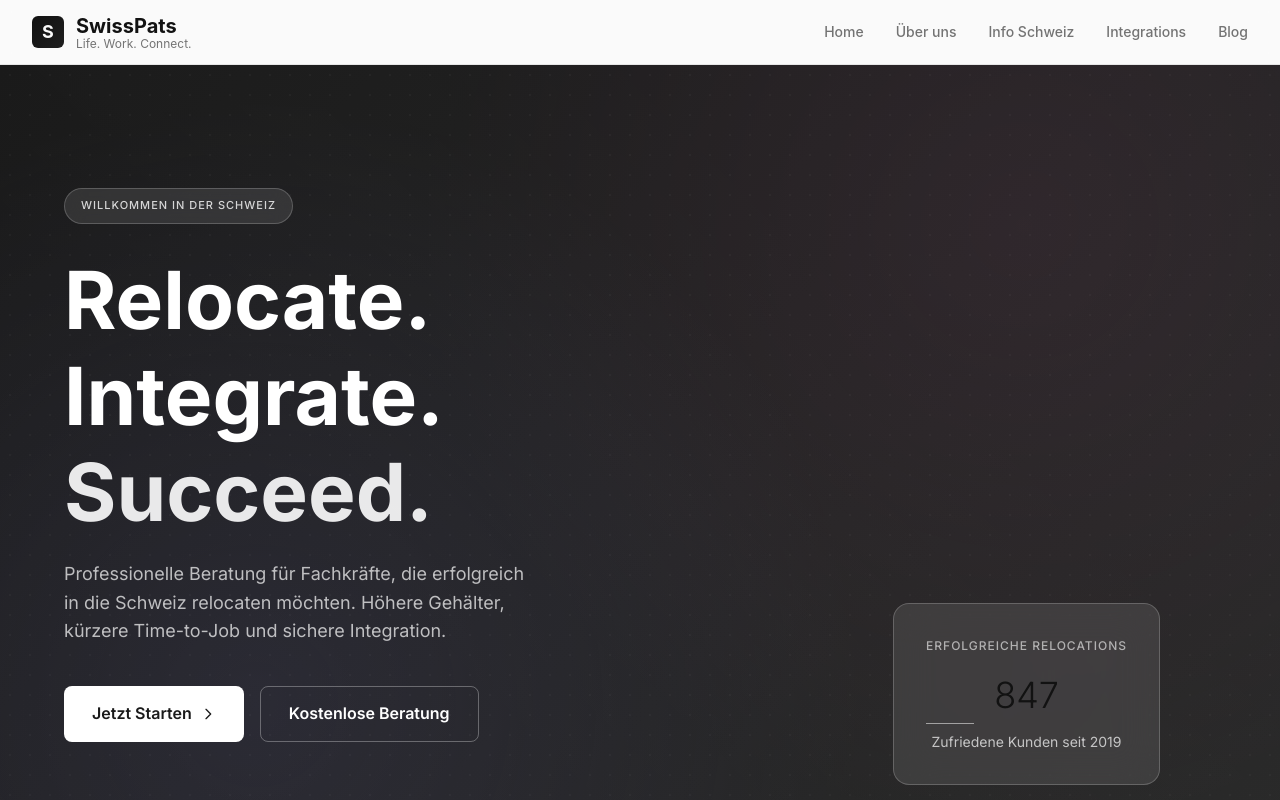
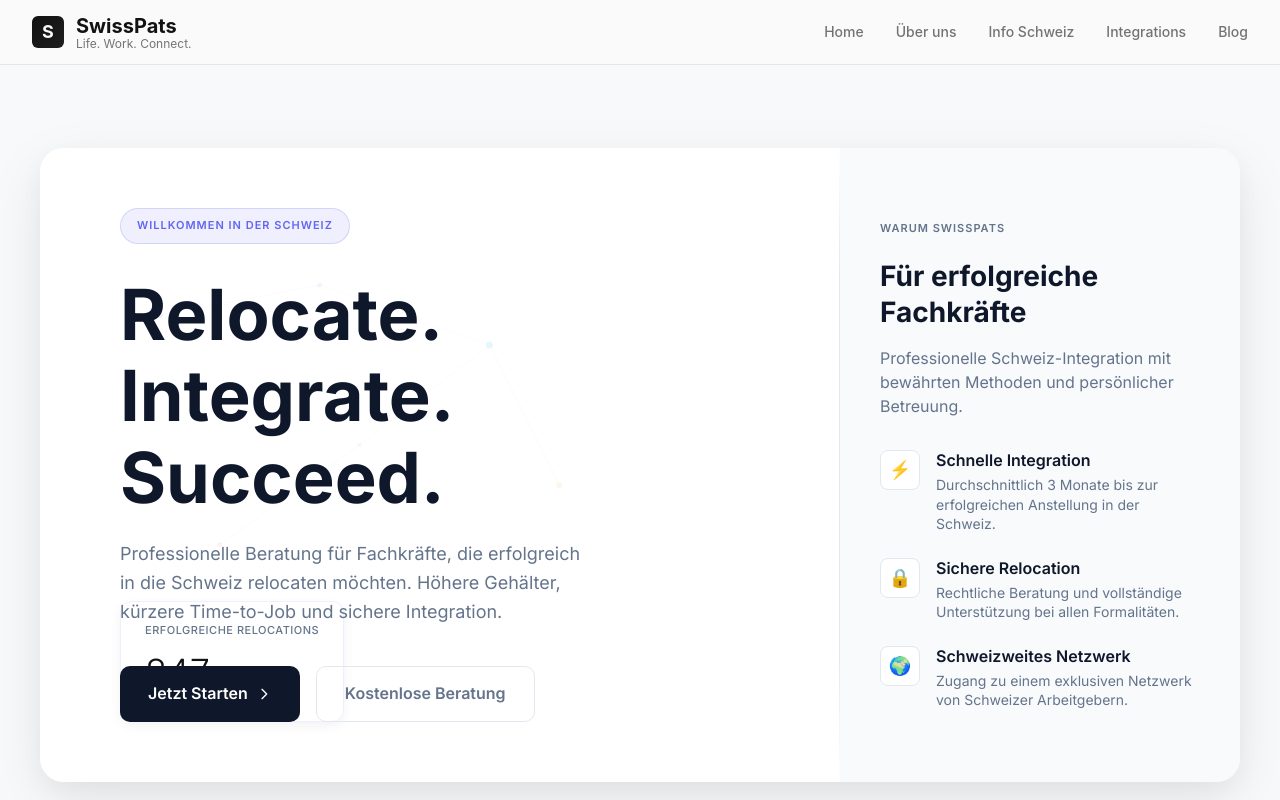
Before and after one commit to Testovan/swiss-potential-unlocked, a React (Vite) app: page / in a window 1280 px wide. Shown: the top 800 px of the page. Built offline with nearby package versions, Linux system fonts and the light colour scheme.

Commit message:
Update Hero section design
Replaced the Hero section with a pixel-accurate and motion-accurate clone of the provided embed, incorporating the specified two-column layout, typography, animations, and color palette. Only the text content has been updated as requested.

```diff
--- a/src/components/HeroSection.tsx
+++ b/src/components/HeroSection.tsx
@@ -133,69 +133,114 @@ function Stat({
 export const HeroSection = () => {
   return (
     <section
-      id="hero"
+      id="hero-r5s0ej4"
       className="hero-r5s0ej4-section"
       style={{
-        position: 'relative',
         minHeight: '100vh',
-        background: 'linear-gradient(135deg, #1a1a1a 0%, #2a2a2a 100%)',
-        overflow: 'hidden',
+        background: '#f8f9fa',
+        display: 'flex',
+        alignItems: 'center',
+        padding: '80px 20px',
         fontFamily: 'Inter, -apple-system, BlinkMacSystemFont, "Segoe UI", sans-serif'
       }}
     >
-      {/* Network Pattern Background */}
       <div
-        className="hero-r5s0ej4-network-bg"
+        className="hero-r5s0ej4-container"
+        style={{
+          maxWidth: '1200px',
+          margin: '0 auto',
+          width: '100%'
+        }}
+      >
+        <div
+          className="hero-r5s0ej4-card"
+          style={{
+            background: '#ffffff',
+            borderRadius: '24px',
+            boxShadow: '0 20px 60px rgba(0, 0, 0, 0.08), 0 8px 25px rgba(0, 0, 0, 0.04)',
+            overflow: 'hidden',
+            display: 'grid',
+            gridTemplateColumns: '1fr 1px 400px',
+            minHeight: '600px',
+            position: 'relative'
+          }}
+        >
+
+          {/* Left Pane - White with Network Graphics */}
+          <div
+            className="hero-r5s0ej4-left-pane"
+            style={{
+              background: '#ffffff',
+              padding: '60px 80px',
+              position: 'relative',
+              display: 'flex',
+              flexDirection: 'column',
+              justifyContent: 'center',
+              overflow: 'hidden'
+            }}
+          >
+
+            {/* Network SVG Background */}
+            <div
+              className="hero-r5s0ej4-network"
               style={{
                 position: 'absolute',
                 inset: '0',
-          backgroundImage: `
-            radial-gradient(circle at 20% 80%, rgba(120, 119, 198, 0.3) 0%, transparent 50%),
-            radial-gradient(circle at 80% 20%, rgba(255, 119, 198, 0.15) 0%, transparent 50%),
-            linear-gradient(45deg, transparent 30%, rgba(255, 255, 255, 0.02) 50%, transparent 70%)
-          `,
-          opacity: 0.4
-        }}
-      />
-
-      {/* Dot Pattern Overlay */}
-      <div
-        className="hero-r5s0ej4-dots"
-        style={{
-          position: 'absolute',
-          inset: '0',
-          backgroundImage: 'radial-gradient(circle, rgba(255, 255, 255, 0.15) 1px, transparent 1px)',
-          backgroundSize: '20px 20px',
-          opacity: 0.2
-        }}
-      />
-
-      <div
-        className="hero-r5s0ej4-container"
-        style={{
-          position: 'relative',
-          zIndex: 10,
-          maxWidth: '1200px',
-          margin: '0 auto',
-          padding: '0 24px',
-          display: 'flex',
-          alignItems: 'center',
-          minHeight: '100vh'
+                opacity: 0.15,
+                overflow: 'hidden'
               }}
             >
-        <div
-          className="hero-r5s0ej4-grid"
-          style={{
-            display: 'grid',
-            gridTemplateColumns: '1fr',
-            gap: '48px',
-            alignItems: 'center',
-            width: '100%'
-          }}
+              <svg
+                width="100%"
+                height="100%"
+                viewBox="0 0 800 600"
+                style={{ position: 'absolute', inset: 0 }}
               >
+                {/* Network nodes */}
+                <circle cx="120" cy="150" r="3" fill="#6366f1" opacity="0.6">
+                  <animate attributeName="opacity" values="0.6;1;0.6" dur="3s" repeatCount="indefinite" />
+                </circle>
+                <circle cx="280" cy="120" r="2.5" fill="#8b5cf6" opacity="0.5">
+                  <animate attributeName="opacity" values="0.5;0.9;0.5" dur="4s" repeatCount="indefinite" />
+                </circle>
+                <circle cx="450" cy="180" r="3.5" fill="#06b6d4" opacity="0.7">
+                  <animate attributeName="opacity" values="0.7;1;0.7" dur="2.5s" repeatCount="indefinite" />
+                </circle>
+                <circle cx="320" cy="280" r="2" fill="#10b981" opacity="0.4">
+                  <animate attributeName="opacity" values="0.4;0.8;0.4" dur="3.5s" repeatCount="indefinite" />
+                </circle>
+                <circle cx="520" cy="320" r="3" fill="#f59e0b" opacity="0.6">
+                  <animate attributeName="opacity" values="0.6;1;0.6" dur="4.5s" repeatCount="indefinite" />
+                </circle>
+                <circle cx="180" cy="380" r="2.5" fill="#ef4444" opacity="0.5">
+                  <animate attributeName="opacity" values="0.5;0.9;0.5" dur="2.8s" repeatCount="indefinite" />
+                </circle>
 
-          {/* Main Content */}
-          <div className="hero-r5s0ej4-content">
+                {/* Network connections */}
+                <line x1="120" y1="150" x2="280" y2="120" stroke="#6366f1" strokeWidth="1" opacity="0.2">
+                  <animate attributeName="opacity" values="0.2;0.4;0.2" dur="3s" repeatCount="indefinite" />
+                </line>
+                <line x1="280" y1="120" x2="450" y2="180" stroke="#8b5cf6" strokeWidth="1" opacity="0.15">
+                  <animate attributeName="opacity" values="0.15;0.35;0.15" dur="4s" repeatCount="indefinite" />
+                </line>
+                <line x1="450" y1="180" x2="520" y2="320" stroke="#06b6d4" strokeWidth="1" opacity="0.25">
+                  <animate attributeName="opacity" values="0.25;0.45;0.25" dur="2.5s" repeatCount="indefinite" />
+                </line>
+                <line x1="320" y1="280" x2="180" y2="380" stroke="#10b981" strokeWidth="1" opacity="0.2">
+                  <animate attributeName="opacity" values="0.2;0.4;0.2" dur="3.5s" repeatCount="indefinite" />
+                </line>
+                <line x1="120" y1="150" x2="320" y2="280" stroke="#f59e0b" strokeWidth="1" opacity="0.15">
+                  <animate attributeName="opacity" values="0.15;0.3;0.15" dur="4.5s" repeatCount="indefinite" />
+                </line>
+                <line x1="450" y1="180" x2="320" y2="280" stroke="#ef4444" strokeWidth="1" opacity="0.18">
+                  <animate attributeName="opacity" values="0.18;0.38;0.18" dur="2.8s" repeatCount="indefinite" />
+                </line>
+              </svg>
+            </div>
+
+            {/* Content */}
+            <div className="hero-r5s0ej4-content" style={{ position: 'relative', zIndex: 10 }}>
+
               {/* Badge */}
               <motion.div
                 initial={{ opacity: 0, y: 20 }}
@@ -208,15 +253,14 @@ export const HeroSection = () => {
                   style={{
                     display: 'inline-block',
                     padding: '8px 16px',
-                  background: 'rgba(255, 255, 255, 0.1)',
-                  border: '1px solid rgba(255, 255, 255, 0.2)',
-                  borderRadius: '20px',
+                    background: 'rgba(99, 102, 241, 0.1)',
+                    color: '#6366f1',
                     fontSize: '11px',
-                  fontWeight: '500',
+                    fontWeight: '600',
                     letterSpacing: '1px',
                     textTransform: 'uppercase',
-                  color: 'rgba(255, 255, 255, 0.8)',
-                  backdropFilter: 'blur(10px)'
+                    borderRadius: '20px',
+                    border: '1px solid rgba(99, 102, 241, 0.2)'
                   }}
                 >
                   WILLKOMMEN IN DER SCHWEIZ
@@ -224,27 +268,24 @@ export const HeroSection = () => {
               </motion.div>
 
               {/* Main Heading */}
-            <motion.div
+              <motion.h1
                 initial={{ opacity: 0, y: 30 }}
                 animate={{ opacity: 1, y: 0 }}
                 transition={{ delay: 0.2, duration: 0.8 }}
-              style={{ marginBottom: '24px' }}
-            >
-              <h1
                 className="hero-r5s0ej4-heading"
                 style={{
-                  fontSize: 'clamp(48px, 8vw, 80px)',
+                  fontSize: 'clamp(42px, 5.5vw, 72px)',
                   fontWeight: '700',
                   lineHeight: '1.1',
-                  color: '#ffffff',
-                  margin: '0'
+                  color: '#0f172a',
+                  marginBottom: '24px',
+                  maxWidth: '500px'
                 }}
               >
-                <div style={{ marginBottom: '8px' }}>Relocate.</div>
-                <div style={{ marginBottom: '8px' }}>Integrate.</div>
-                <div style={{ color: 'rgba(255, 255, 255, 0.9)' }}>Succeed.</div>
-              </h1>
-            </motion.div>
+                <div style={{ marginBottom: '4px' }}>Relocate.</div>
+                <div style={{ marginBottom: '4px' }}>Integrate.</div>
+                <div>Succeed.</div>
+              </motion.h1>
 
               {/* Description */}
               <motion.p
@@ -255,17 +296,16 @@ export const HeroSection = () => {
                 style={{
                   fontSize: '18px',
                   lineHeight: '1.6',
-                color: 'rgba(255, 255, 255, 0.7)',
+                  color: '#64748b',
                   maxWidth: '480px',
-                marginBottom: '40px',
-                margin: '0 0 40px 0'
+                  marginBottom: '40px'
                 }}
               >
                 Professionelle Beratung für Fachkräfte, die erfolgreich in die Schweiz relocaten möchten.
                 Höhere Gehälter, kürzere Time-to-Job und sichere Integration.
               </motion.p>
 
-            {/* CTA Buttons */}
+              {/* Buttons */}
               <motion.div
                 initial={{ opacity: 0, y: 20 }}
                 animate={{ opacity: 1, y: 0 }}
@@ -289,10 +329,10 @@ export const HeroSection = () => {
                     alignItems: 'center',
                     gap: '8px',
                     padding: '14px 28px',
-                  background: '#ffffff',
-                  color: '#1a1a1a',
+                    background: '#0f172a',
+                    color: '#ffffff',
                     border: 'none',
-                  borderRadius: '8px',
+                    borderRadius: '10px',
                     fontSize: '16px',
                     fontWeight: '600',
                     cursor: 'pointer',
@@ -300,11 +340,11 @@ export const HeroSection = () => {
                     textDecoration: 'none'
                   }}
                   onMouseEnter={(e) => {
-                  e.currentTarget.style.background = '#f5f5f5';
+                    e.currentTarget.style.background = '#1e293b';
                     e.currentTarget.style.transform = 'translateY(-1px)';
                   }}
                   onMouseLeave={(e) => {
-                  e.currentTarget.style.background = '#ffffff';
+                    e.currentTarget.style.background = '#0f172a';
                     e.currentTarget.style.transform = 'translateY(0)';
                   }}
                 >
@@ -326,9 +366,9 @@ export const HeroSection = () => {
                     alignItems: 'center',
                     padding: '14px 28px',
                     background: 'transparent',
-                  color: '#ffffff',
-                  border: '1px solid rgba(255, 255, 255, 0.3)',
-                  borderRadius: '8px',
+                    color: '#64748b',
+                    border: '1px solid #e2e8f0',
+                    borderRadius: '10px',
                     fontSize: '16px',
                     fontWeight: '600',
                     cursor: 'pointer',
@@ -336,12 +376,12 @@ export const HeroSection = () => {
                     textDecoration: 'none'
                   }}
                   onMouseEnter={(e) => {
-                  e.currentTarget.style.background = 'rgba(255, 255, 255, 0.1)';
-                  e.currentTarget.style.borderColor = 'rgba(255, 255, 255, 0.5)';
+                    e.currentTarget.style.background = '#f8fafc';
+                    e.currentTarget.style.borderColor = '#cbd5e1';
                   }}
                   onMouseLeave={(e) => {
                     e.currentTarget.style.background = 'transparent';
-                  e.currentTarget.style.borderColor = 'rgba(255, 255, 255, 0.3)';
+                    e.currentTarget.style.borderColor = '#e2e8f0';
                   }}
                 >
                   Kostenlose Beratung
@@ -349,73 +389,221 @@ export const HeroSection = () => {
               </motion.div>
             </div>
 
-          {/* Stats Card - Positioned absolutely on larger screens */}
+            {/* Stats Card - Bottom Left */}
             <motion.div
-            initial={{ opacity: 0, x: 20 }}
-            animate={{ opacity: 1, x: 0 }}
+              initial={{ opacity: 0, y: 20 }}
+              animate={{ opacity: 1, y: 0 }}
               transition={{ delay: 0.8, duration: 0.8 }}
               className="hero-r5s0ej4-stats-card"
               style={{
                 position: 'absolute',
-              bottom: '80px',
-              right: '80px',
-              background: 'rgba(255, 255, 255, 0.1)',
-              backdropFilter: 'blur(20px)',
-              border: '1px solid rgba(255, 255, 255, 0.2)',
-              borderRadius: '16px',
-              padding: '32px',
-              textAlign: 'center',
-              minWidth: '200px'
+                bottom: '60px',
+                left: '80px',
+                background: 'rgba(255, 255, 255, 0.9)',
+                backdropFilter: 'blur(10px)',
+                border: '1px solid rgba(99, 102, 241, 0.1)',
+                borderRadius: '12px',
+                padding: '20px 24px',
+                boxShadow: '0 4px 12px rgba(0, 0, 0, 0.05)'
               }}
             >
               <div
                 style={{
-                fontSize: '12px',
+                  fontSize: '11px',
                   fontWeight: '500',
-                letterSpacing: '1px',
+                  letterSpacing: '0.5px',
                   textTransform: 'uppercase',
-                color: 'rgba(255, 255, 255, 0.6)',
-                marginBottom: '12px'
+                  color: '#64748b',
+                  marginBottom: '4px'
                 }}
               >
                 Erfolgreiche Relocations
               </div>
               <div
                 style={{
-                fontSize: '36px',
+                  fontSize: '24px',
                   fontWeight: '700',
-                color: '#ffffff',
-                marginBottom: '8px',
+                  color: '#0f172a',
                   lineHeight: '1'
                 }}
               >
                 <Stat label="" value={847} format="int" delay={0} />
               </div>
+            </motion.div>
+
+          </div>
+
+          {/* Center Divider */}
+          <div
+            className="hero-r5s0ej4-divider"
+            style={{
+              background: 'linear-gradient(to bottom, transparent, #e2e8f0 20%, #e2e8f0 80%, transparent)',
+              width: '1px'
+            }}
+          />
+
+          {/* Right Pane - Light Gray Content */}
+          <div
+            className="hero-r5s0ej4-right-pane"
+            style={{
+              background: '#f8fafc',
+              padding: '60px 40px',
+              display: 'flex',
+              flexDirection: 'column',
+              justifyContent: 'center'
+            }}
+          >
+
+            {/* Section Label */}
+            <motion.div
+              initial={{ opacity: 0, y: 20 }}
+              animate={{ opacity: 1, y: 0 }}
+              transition={{ delay: 0.3, duration: 0.6 }}
+              style={{
+                fontSize: '11px',
+                fontWeight: '600',
+                letterSpacing: '1px',
+                textTransform: 'uppercase',
+                color: '#64748b',
+                marginBottom: '20px'
+              }}
+            >
+              WARUM SWISSPATS
+            </motion.div>
+
+            {/* Section Heading */}
+            <motion.h2
+              initial={{ opacity: 0, y: 20 }}
+              animate={{ opacity: 1, y: 0 }}
+              transition={{ delay: 0.4, duration: 0.6 }}
+              style={{
+                fontSize: '28px',
+                fontWeight: '700',
+                lineHeight: '1.3',
+                color: '#0f172a',
+                marginBottom: '16px'
+              }}
+            >
+              Für erfolgreiche Fachkräfte
+            </motion.h2>
+
+            {/* Description */}
+            <motion.p
+              initial={{ opacity: 0, y: 20 }}
+              animate={{ opacity: 1, y: 0 }}
+              transition={{ delay: 0.5, duration: 0.6 }}
+              style={{
+                fontSize: '16px',
+                lineHeight: '1.5',
+                color: '#64748b',
+                marginBottom: '32px'
+              }}
+            >
+              Professionelle Schweiz-Integration mit bewährten Methoden und persönlicher Betreuung.
+            </motion.p>
+
+            {/* Feature List */}
+            <div className="hero-r5s0ej4-features">
+              {[
+                {
+                  icon: '⚡',
+                  title: 'Schnelle Integration',
+                  desc: 'Durchschnittlich 3 Monate bis zur erfolgreichen Anstellung in der Schweiz.'
+                },
+                {
+                  icon: '🔒',
+                  title: 'Sichere Relocation',
+                  desc: 'Rechtliche Beratung und vollständige Unterstützung bei allen Formalitäten.'
+                },
+                {
+                  icon: '🌍',
+                  title: 'Schweizweites Netzwerk',
+                  desc: 'Zugang zu einem exklusiven Netzwerk von Schweizer Arbeitgebern.'
+                }
+              ].map((feature, index) => (
+                <motion.div
+                  key={index}
+                  initial={{ opacity: 0, y: 20 }}
+                  animate={{ opacity: 1, y: 0 }}
+                  transition={{ delay: 0.6 + index * 0.1, duration: 0.6 }}
+                  style={{
+                    display: 'flex',
+                    gap: '16px',
+                    marginBottom: index === 2 ? '0' : '24px'
+                  }}
+                >
                   <div
                     style={{
-                fontSize: '14px',
-                color: 'rgba(255, 255, 255, 0.7)',
-                lineHeight: '1.4'
+                      width: '40px',
+                      height: '40px',
+                      background: '#ffffff',
+                      borderRadius: '8px',
+                      display: 'flex',
+                      alignItems: 'center',
+                      justifyContent: 'center',
+                      fontSize: '18px',
+                      flexShrink: 0,
+                      border: '1px solid #e2e8f0'
                     }}
                   >
-              Zufriedene Kunden seit 2019
+                    {feature.icon}
+                  </div>
+                  <div>
+                    <h3
+                      style={{
+                        fontSize: '16px',
+                        fontWeight: '600',
+                        color: '#0f172a',
+                        marginBottom: '4px',
+                        lineHeight: '1.3'
+                      }}
+                    >
+                      {feature.title}
+                    </h3>
+                    <p
+                      style={{
+                        fontSize: '14px',
+                        lineHeight: '1.4',
+                        color: '#64748b',
+                        margin: '0'
+                      }}
+                    >
+                      {feature.desc}
+                    </p>
                   </div>
                 </motion.div>
+              ))}
+            </div>
+
+          </div>
 
         </div>
       </div>
 
-      {/* Responsive styles */}
+      {/* Responsive Styles */}
       <style>{`
         @media (max-width: 1024px) {
+          .hero-r5s0ej4-card {
+            grid-template-columns: 1fr !important;
+            grid-template-rows: auto 1px auto;
+          }
+          .hero-r5s0ej4-divider {
+            background: linear-gradient(to right, transparent, #e2e8f0 20%, #e2e8f0 80%, transparent) !important;
+            height: 1px !important;
+            width: auto !important;
+          }
+          .hero-r5s0ej4-left-pane {
+            padding: 40px !important;
+          }
+          .hero-r5s0ej4-right-pane {
+            padding: 40px !important;
+          }
           .hero-r5s0ej4-stats-card {
             position: static !important;
             bottom: auto !important;
-            right: auto !important;
-            margin-top: 48px;
-          }
-          .hero-r5s0ej4-grid {
-            grid-template-columns: 1fr !important;
+            left: auto !important;
+            margin-top: 24px !important;
+            display: inline-block !important;
           }
         }
 
@@ -428,8 +616,15 @@ export const HeroSection = () => {
             width: 100% !important;
             justify-content: center !important;
           }
-          .hero-r5s0ej4-container {
-            padding: 0 16px !important;
+          .hero-r5s0ej4-left-pane,
+          .hero-r5s0ej4-right-pane {
+            padding: 24px !important;
+          }
+        }
+
+        @media (prefers-reduced-motion: reduce) {
+          .hero-r5s0ej4-network svg * {
+            animation: none !important;
           }
         }
       `}</style>
```
Lines whose indentation alone changed are shown as unchanged.
